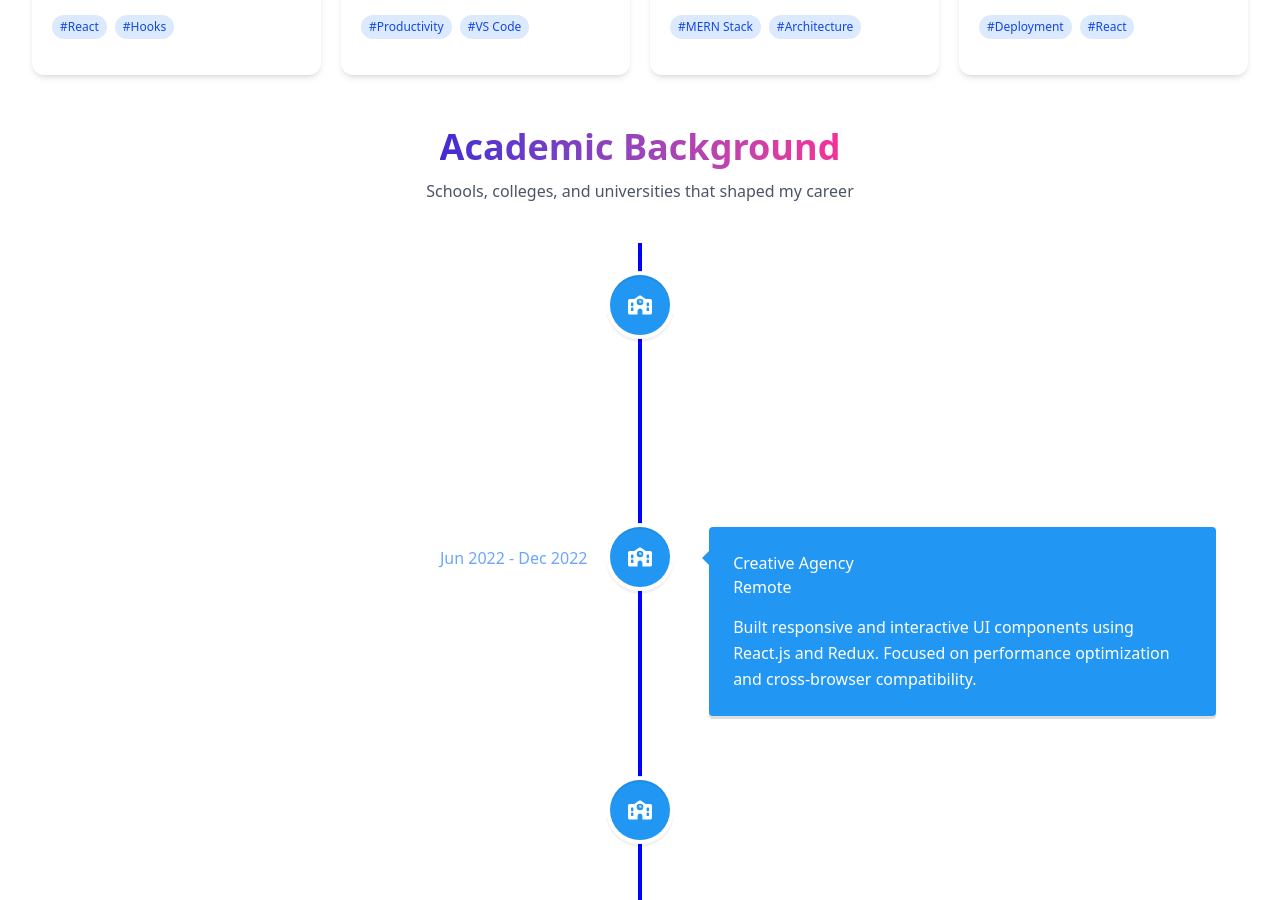
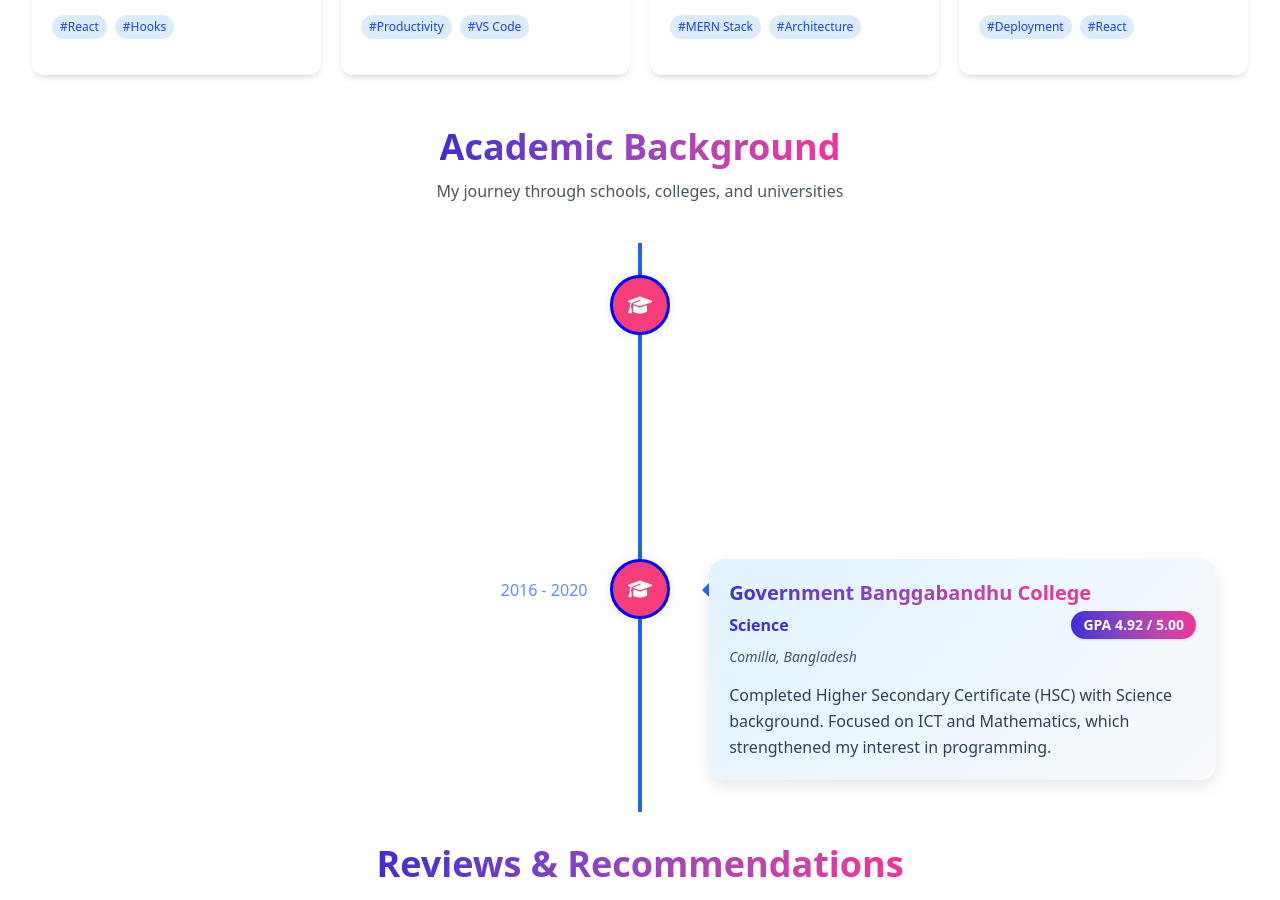
Before and after one commit to smile995/Personal-Profile-Client, a React (Vite) app: page / in a window 1280 px wide. Shown: the part 2881-3781 px from the top of the page. Built offline with nearby package versions, Linux system fonts and the light colour scheme.

Commit message:
Change project card styles

```diff
--- a/src/Component/ReusableComps/EducationTimeline.tsx
+++ b/src/Component/ReusableComps/EducationTimeline.tsx
@@ -1,48 +1,73 @@
-import { FaSchool } from "react-icons/fa6";
+import { FaGraduationCap } from "react-icons/fa6";
 import {
   VerticalTimeline,
   VerticalTimelineElement,
 } from "react-vertical-timeline-component";
 import "react-vertical-timeline-component/style.min.css";
-import { experiences } from "../../Data/experiences";
 import HeaderTitle from "./HeaderTitle";
+import { Educations } from "../../Data/education";
 
 const EducationTimeline = () => {
   return (
     <div>
-      <div>
       <HeaderTitle
         title="Academic Background"
-          subTitle="Schools, colleges, and universities that shaped my career"
+        subTitle="My journey through schools, colleges, and universities"
       />
+
+    <VerticalTimeline lineColor="#2563EB">
+  {Educations?.map((education) => (
+    <VerticalTimelineElement
+      key={education._id}
+      className="vertical-timeline-element--education"
+      contentStyle={{
+        background: "linear-gradient(135deg, #E0F2FE, #F8FAFC)",
+        color: "#1E293B",
+        boxShadow: "0px 6px 16px rgba(0,0,0,0.1)",
+        borderRadius: "16px",
+        padding: "20px",
+      }}
+      contentArrowStyle={{ borderRight: "7px solid #2563EB" }}
+      date={`${education.startDate} - ${education.endDate}`}
+      dateClassName="text-blue-600 font-semibold"
+      iconStyle={{
+        backgroundColor: "#f53d7a", // icon background
+        color: "#fff", // icon color (white)
+        border: "3px solid blue", // border around icon
+        boxShadow: "0 0 12px rgba(0,0,0,0.1)",
+      }}
+      icon={<FaGraduationCap />}
+    >
+      {/* Institution Name */}
+      <h3 className="text-xl font-bold text-slate-900 mb-1">
+        <span className="bg-gradient-to-r from-primary to-secondary text-transparent bg-clip-text">
+          {education.name}
+        </span>
+      </h3>
+
+      {/* Subject + Result */}
+      <div className="flex items-center justify-between mb-2">
+        <span className="text-md font-semibold text-indigo-700">
+          {education.subject}
+        </span>
+        <span className="bg-gradient-to-r from-primary to-secondary text-white text-sm font-bold px-3 py-1 rounded-full shadow-sm">
+          {education.result}
+        </span>
       </div>
-      <div>
-        <VerticalTimeline lineColor="blue">
-          {experiences?.map((experience) => (
-            <VerticalTimelineElement
-              key={experience.id}
-              className="vertical-timeline-element--work"
-              contentStyle={{ background: "rgb(33, 150, 243)", color: "#fff" }}
-              contentArrowStyle={{
-                borderRight: "7px solid  rgb(33, 150, 243)",
-              }}
-              date={`${experience.startDate} - ${experience.endDate}`}
-              shadow-lg
-              dateClassName=" text-blue-500 font-bold"
-              iconStyle={{ background: "rgb(33, 150, 243)", color: "#fff" }}
-              icon={<FaSchool />}
-            >
-              <h3 className="vertical-timeline-element-title">
-                {experience.company}
-              </h3>
-              <h4 className="vertical-timeline-element-subtitle">
-                {experience.location}
+
+      {/* Location */}
+      <h4 className="text-sm text-slate-600 italic mb-3">
+        {education.location}
       </h4>
-              <p>{experience.description}</p>
+
+      {/* Summary */}
+      <p className="text-sm text-slate-700 leading-relaxed">
+        {education.summary}
+      </p>
     </VerticalTimelineElement>
   ))}
 </VerticalTimeline>
-      </div>
+
     </div>
   );
 };
--- a/src/Component/ReusableComps/ProjectCard.tsx
+++ b/src/Component/ReusableComps/ProjectCard.tsx
@@ -1,14 +1,13 @@
 import type { TProject } from "../../Tyeps";
-import { FaArrowRight, FaLink } from "react-icons/fa6";
+import { FaArrowRight } from "react-icons/fa6";
+import { HiOutlineExternalLink } from "react-icons/hi";
 
 import "aos/dist/aos.css";
 import { Link } from "react-router";
 
-
 const ProjectCard = ({ project }: { project: TProject }) => {
-
   return (
-    <div data-aos="zoom-in-up" >
+    <div data-aos="zoom-in-up">
       <div className="bg-white rounded-xl shadow-md overflow-hidden hover:shadow-xl transition duration-300">
         <div className="aspect-[16/9]">
           <img
@@ -19,9 +18,10 @@ const ProjectCard = ({ project }: { project: TProject }) => {
         </div>
         <div className="p-6">
           <h2 className="text-2xl font-semibold mb-2">{project.title}</h2>
-          {/* <p className="text-gray-600 text-sm mb-4">{project.description}</p> */}
           {project.description.length > 130 ? (
-            <p className="text-gray-600 text-sm mb-4">{project.description.slice(0,130)}.....</p>
+            <p className="text-gray-600 text-sm mb-4">
+              {project.description.slice(0, 130)}.....
+            </p>
           ) : (
             <p className="text-gray-600 text-sm mb-4">{project.description}</p>
           )}
@@ -38,23 +38,23 @@ const ProjectCard = ({ project }: { project: TProject }) => {
             </ul>
           </div>
 
-          <div className="flex justify-between mt-4">
+          <div className="flex justify-between mt-4 ">
             <a
               href={project.liveUrl}
-              className="hover:text-blue-600 flex items-center gap-1 hover:underline text-sm"
+              className="bg-primary px-3 rounded-full flex font-semibold items-center gap-1 text-white hover:bg-secondary"
               target="_blank"
               rel="noopener noreferrer"
             >
-              <FaLink /> Live Preview
+              <HiOutlineExternalLink />
+              Live Demo
             </a>
 
             {/* Add Detail button here */}
             <Link to={`/projects/${project.id}`}>
-              <div className="tooltip" data-tip="Deatils">
-                <button className="btn btn-circle hover:bg-gradient-to-r from-primary to-secondary">
-                  <FaArrowRight className="hover:text-white md:text-xl" />
-                </button>
-              </div>
+              <button className="btn btn-outline flex items-center px-3 hover:bg-primary border-primary shadow-sm rounded-full font-semibold  hover:text-white">
+                Details
+                <FaArrowRight />
+              </button>
             </Link>
           </div>
         </div>
--- /dev/null
+++ b/src/Data/education.ts
@@ -0,0 +1,23 @@
+export const Educations = [
+  {
+    _id: "1",
+    name: "CCN University of Science & Technology",
+    result: "CGPA 3.55 / 4.00",
+    startDate: "2022",
+    endDate: "2025 (present)",
+    subject: "Computer Science and Engineering",
+    summary: "Currently pursuing a Bachelor's degree in Computer Science and Engineering. Gaining knowledge in software development, data structures, and algorithms.",
+    location: "Comilla, Bangladesh",
+
+  },
+  {
+    _id: "2",
+    name: "Government Banggabandhu College",
+    result: "GPA 4.92 / 5.00",
+    startDate: "2016",
+    subject: "Science",
+    endDate: "2020",
+    summary: "Completed Higher Secondary Certificate (HSC) with Science background. Focused on ICT and Mathematics, which strengthened my interest in programming.",
+    location: "Comilla, Bangladesh",
+     },
+];
--- a/src/Layout/MainLayOut.tsx
+++ b/src/Layout/MainLayOut.tsx
@@ -7,7 +7,7 @@ import AOS from "aos";
 const MainLayOut = () => {
     useEffect(() => {
     AOS.init({
-      duration: 1000, // animation duration in ms
+      duration: 9000, // animation duration in ms
       once: false,     // whether animation should happen only once
     });
   }, []);
```
Lines whose indentation alone changed are shown as unchanged.
